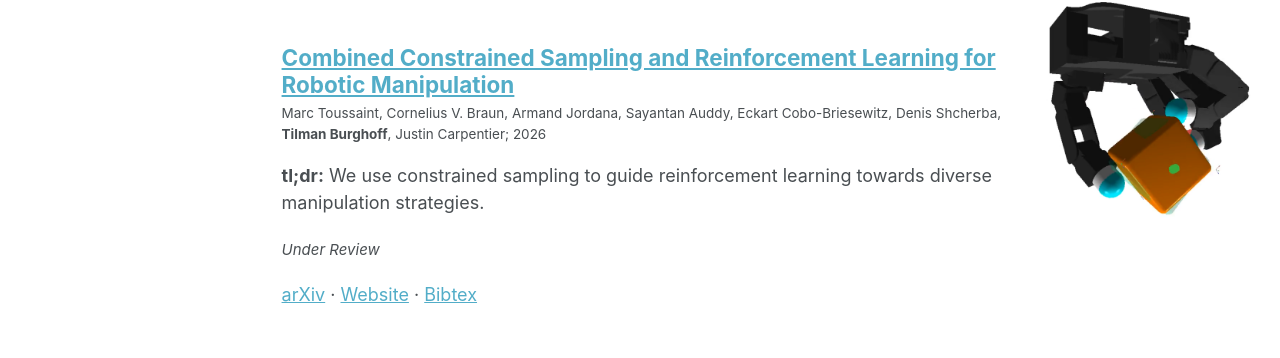
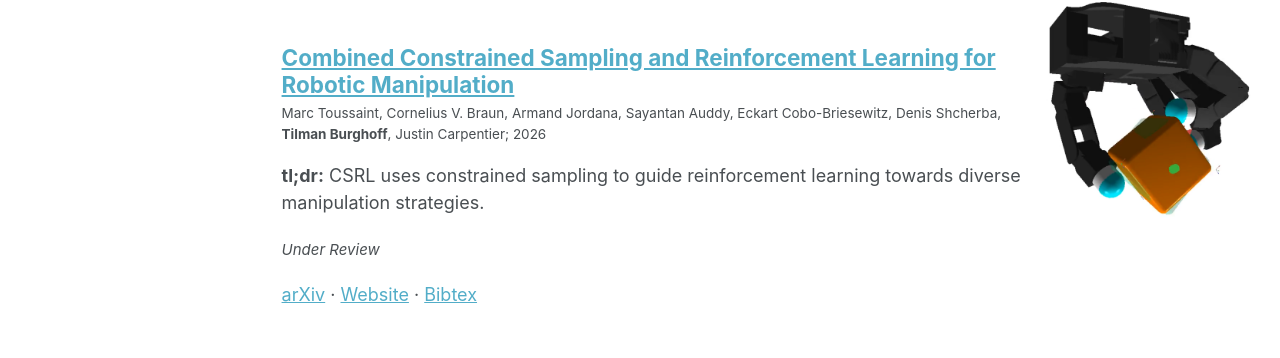
Before and after one commit to Tilman-Burghoff/Tilman-Burghoff.github.io, a Jekyll site: the page built from _pages/collection-archive.html, in a window 1280 px wide and 1219 px high. Shown: the part 723-1081 px from the top of the window. Built offline with Jekyll 4.4.1, drawn with Linux system fonts in a browser that asks for light colours; some web fonts are replaced; a script bundle is joined from its source files by our own code; library files that are not in the unit come from our copies.

Commit message:
updates tldr

```diff
--- a/_publications/2026-CSRL.md
+++ b/_publications/2026-CSRL.md
@@ -13,7 +13,7 @@ authors:
     - Justin Carpentier
 preview_image: /images/csrl-allegro-hand.png
 preview_image_alt: "A preview image for the paper. It shows a robotic hand (the allegro hand) grasping a cube. This image was created during the rollout of a policy trained with the algorithm introduced in the paper."
-excerpt: 'We use constrained sampling to guide reinforcement learning towards diverse manipulation strategies.'
+excerpt: 'CSRL uses constrained sampling to guide reinforcement learning towards diverse manipulation strategies.'
 date: 2026-06-30
 venue: 'Under Review'
 links: '[arXiv](https://arxiv.org/abs/2602.08557) | [Website](https://www.user.tu-berlin.de/mtoussai/26-CSRL/) | [Bibtex](/files/toussaint2026combined.bib)'
```
